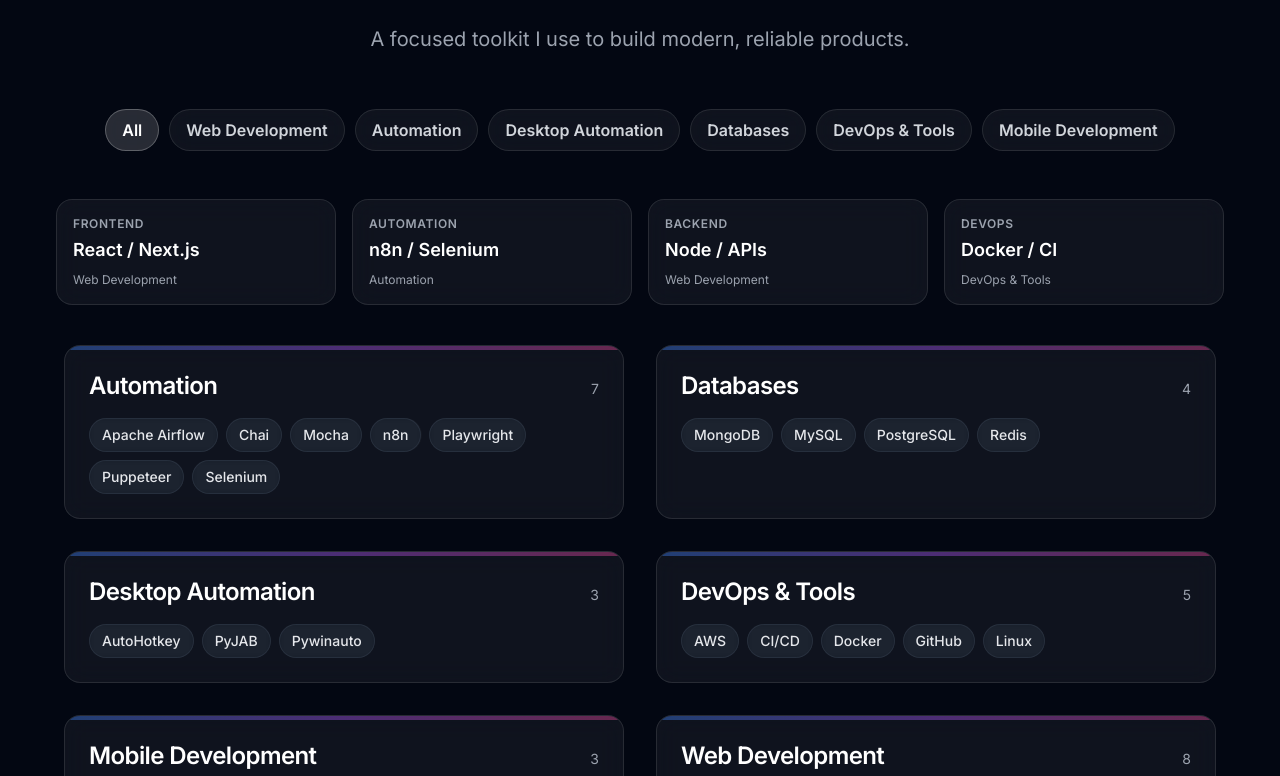
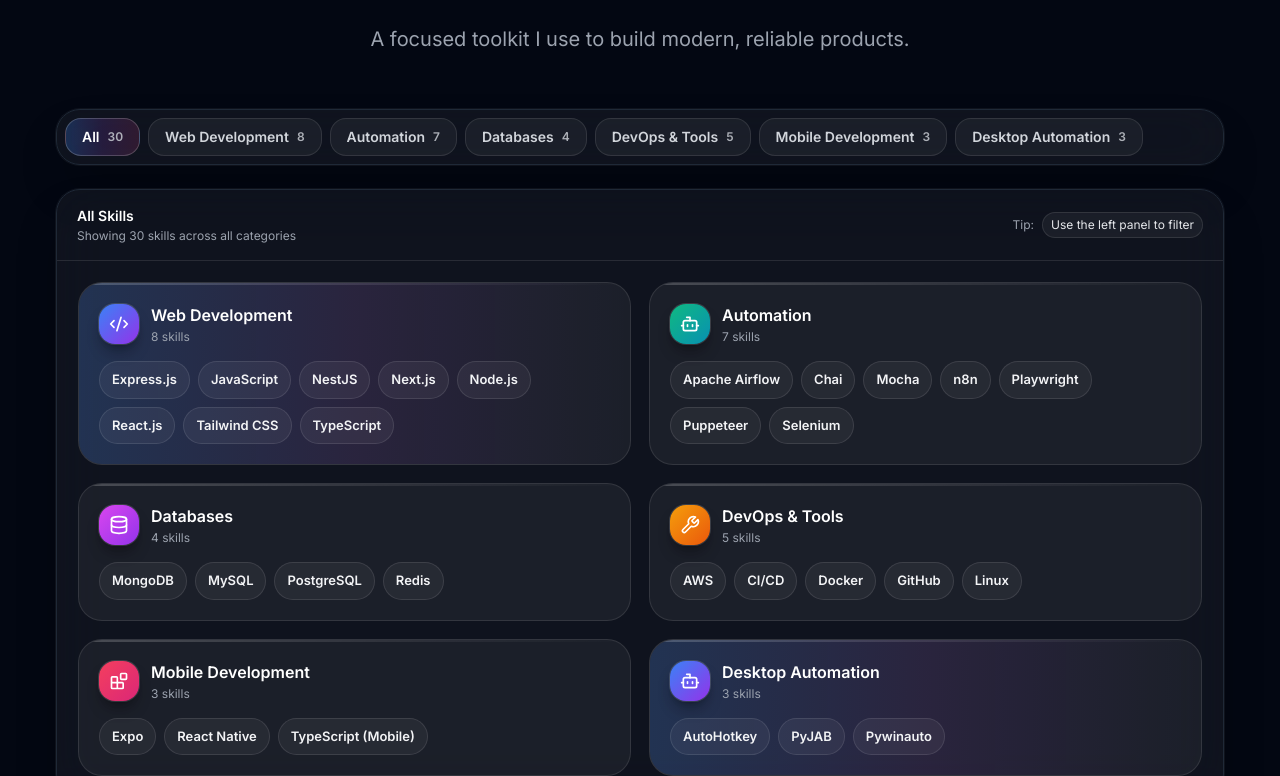
Before and after one commit to alihassan360stu/ali-hassan-portfolio, a Next.js app: page / in a window 1280 px wide. Shown: the part 2844-3620 px from the top of the page. Built offline with nearby package versions, Linux system fonts and the light colour scheme.

Commit message:
update skill portion

```diff
--- a/src/sections/Skills.tsx
+++ b/src/sections/Skills.tsx
@@ -2,14 +2,16 @@
 
 import React, { useState } from 'react'
 import { motion } from 'framer-motion'
+import { Blocks, Bot, Code2, Database, ShieldCheck, Wrench } from 'lucide-react'
 import { skills } from '@/data/skills'
 
 const Skills = () => {
   const [filter, setFilter] = useState<string>('all')
+  const normalizeCategory = (value: string) => value.trim().toLowerCase()
 
   const filteredSkills = filter === 'all'
     ? skills
-    : skills.filter(skill => skill.category === filter)
+    : skills.filter((skill) => normalizeCategory(skill.category) === normalizeCategory(filter))
 
   const containerVariants = {
     hidden: { opacity: 0 },
@@ -33,7 +35,53 @@
     },
   }
 
-  const categories = ['all', ...Array.from(new Set(skills.map(skill => skill.category)))]
+  const preferredCategoryOrder = [
+    'Web Development',
+    'Automation',
+    'Databases',
+    'DevOps & Tools',
+    'Mobile Development',
+    'Desktop Automation',
+  ]
+
+  const uniqueCategories = Array.from(new Set(skills.map((skill) => skill.category.trim())))
+
+  const categories = [
+    'all',
+    ...preferredCategoryOrder.filter((c) => uniqueCategories.includes(c)),
+    ...uniqueCategories.filter((c) => !preferredCategoryOrder.includes(c)),
+  ]
+
+  const categoryCounts = categories.reduce<Record<string, number>>((acc, c) => {
+    if (c === 'all') {
+      acc[c] = skills.length
+      return acc
+    }
+    acc[c] = skills.filter((s) => normalizeCategory(s.category) === normalizeCategory(c)).length
+    return acc
+  }, {})
+
+  const getCategoryMeta = (category: string) => {
+    const key = category.toLowerCase()
+
+    if (key.includes('automation')) {
+      return { Icon: Bot, accent: 'from-emerald-500 to-cyan-600' }
+    }
+    if (key.includes('devops') || key.includes('tool')) {
+      return { Icon: Wrench, accent: 'from-amber-500 to-orange-600' }
+    }
+    if (key.includes('security')) {
+      return { Icon: ShieldCheck, accent: 'from-rose-500 to-pink-600' }
+    }
+    if (key.includes('data') || key.includes('database')) {
+      return { Icon: Database, accent: 'from-fuchsia-500 to-purple-600' }
+    }
+    if (key.includes('web') || key.includes('frontend') || key.includes('backend')) {
+      return { Icon: Code2, accent: 'from-blue-500 to-purple-600' }
+    }
+
+    return { Icon: Blocks, accent: 'from-slate-400 to-slate-600' }
+  }
 
   const groupedSkills = filteredSkills.reduce<Record<string, string[]>>((acc, skill) => {
     if (!acc[skill.category]) acc[skill.category] = []
@@ -41,12 +89,26 @@
     return acc
   }, {})
 
-  const highlights = [
-    { label: 'Frontend', value: 'React / Next.js', category: 'Web Development' },
-    { label: 'Automation', value: 'n8n / Selenium', category: 'Automation' },
-    { label: 'Backend', value: 'Node / APIs', category: 'Web Development' },
-    { label: 'DevOps', value: 'Docker / CI', category: 'DevOps & Tools' }
+  const categoryGradients = [
+    'from-blue-500/20 via-purple-500/10 to-transparent',
+    'from-emerald-500/18 via-cyan-500/10 to-transparent',
+    'from-fuchsia-500/18 via-purple-500/10 to-transparent',
+    'from-amber-500/18 via-orange-500/10 to-transparent',
+    'from-rose-500/18 via-pink-500/10 to-transparent',
   ]
+
+  const categoryAccents = [
+    'from-blue-500 to-purple-600',
+    'from-emerald-500 to-cyan-600',
+    'from-fuchsia-500 to-purple-600',
+    'from-amber-500 to-orange-600',
+    'from-rose-500 to-pink-600',
+  ]
+
+  const getCategoryRank = (category: string) => {
+    const idx = preferredCategoryOrder.indexOf(category)
+    return idx === -1 ? Number.MAX_SAFE_INTEGER : idx
+  }
 
   return (
     <section id="skills" className="section-padding relative overflow-hidden scroll-mt-24 md:scroll-mt-28">
@@ -76,99 +138,142 @@
           </motion.p>
         </motion.div>
 
-        {/* Filter Buttons */}
         <motion.div
-          className="flex flex-wrap justify-center gap-2.5 mb-12"
+          className="space-y-6"
           variants={containerVariants}
           initial="hidden"
           whileInView="visible"
           viewport={{ once: true, margin: "-100px" }}
         >
-          {categories.map((category) => (
-            <motion.button
+          {/* Category Bar */}
+          <motion.div
+            className="rounded-3xl border border-white/12 bg-white/5 backdrop-blur-xl shadow-2xl shadow-black/30 ring-1 ring-white/5"
+            variants={itemVariants}
+          >
+            <div className="p-2 flex gap-2 overflow-x-auto no-scrollbar">
+              {categories.map((category) => {
+                const active = filter === category
+                const label = category.charAt(0).toUpperCase() + category.slice(1)
+                return (
+                  <button
                     key={category}
+                    type="button"
                     onClick={() => setFilter(category)}
-              className={`px-4 py-2 rounded-full text-sm md:text-base font-semibold transition-all duration-200 ${
-                filter === category
-                  ? 'bg-white/15 text-white border border-white/25 backdrop-blur-md'
-                  : 'bg-white/5 text-gray-300 hover:bg-white/10 border border-white/10 backdrop-blur-md'
-              }`}
-              variants={itemVariants}
-              whileHover={{ y: -1 }}
-              whileTap={{ scale: 0.95 }}
+                    className={
+                      'flex-shrink-0 px-4 py-2 rounded-2xl text-sm font-semibold border transition-colors ' +
+                      (active
+                        ? 'border-white/20 text-white bg-gradient-to-r from-blue-500/25 via-purple-500/15 to-pink-500/15'
+                        : 'border-white/10 text-gray-300 bg-white/5 hover:bg-white/10')
+                    }
                   >
-              {category.charAt(0).toUpperCase() + category.slice(1)}
-            </motion.button>
-          ))}
+                    <span className="inline-flex items-center gap-2">
+                      <span className="truncate">{label}</span>
+                      <span className="text-xs text-gray-300/80">{categoryCounts[category] ?? 0}</span>
+                    </span>
+                  </button>
+                )
+              })}
+            </div>
           </motion.div>
 
-        {/* Highlights */}
+          {/* Skills */}
           <motion.div
-          className="grid grid-cols-2 lg:grid-cols-4 gap-4 mb-10"
+            key={filter}
             variants={containerVariants}
             initial="hidden"
-          whileInView="visible"
-          viewport={{ once: true, margin: "-100px" }}
+            animate="visible"
           >
-          {highlights.map((h) => (
-            <motion.button
-              key={h.label}
-              type="button"
-              onClick={() => setFilter(h.category)}
-              className="text-left rounded-2xl border border-white/10 bg-white/5 backdrop-blur-md p-4 hover:bg-white/8 transition-colors"
-              variants={itemVariants}
-              whileHover={{ y: -2 }}
-              whileTap={{ scale: 0.99 }}
-            >
-              <div className="text-xs uppercase tracking-wider text-gray-400 font-semibold">
-                {h.label}
+            <motion.div className="mt-6" variants={itemVariants}>
+              <div className="rounded-3xl border border-white/12 bg-white/5 backdrop-blur-xl overflow-hidden shadow-2xl shadow-black/30 ring-1 ring-white/5">
+                <div className="px-5 py-4 border-b border-white/10 flex items-center justify-between gap-3">
+                  <div className="min-w-0">
+                    <div className="text-sm font-semibold text-white truncate">
+                      {filter === 'all' ? 'All Skills' : filter}
                     </div>
-              <div className="mt-1 text-base md:text-lg font-semibold text-white">
-                {h.value}
+                    <div className="text-xs text-gray-400 mt-0.5">
+                      {filter === 'all'
+                        ? `Showing ${skills.length} skills across all categories`
+                        : `Showing ${categoryCounts[filter] ?? 0} skills`}
                     </div>
-              <div className="mt-2 text-xs text-gray-400">
-                {h.category}
                   </div>
-            </motion.button>
-          ))}
-        </motion.div>
+                  <div className="hidden sm:flex items-center gap-2">
+                    <span className="text-xs text-gray-400">Tip:</span>
+                    <span className="text-xs text-gray-200 border border-white/10 bg-white/5 rounded-full px-2 py-1">
+                      Use the left panel to filter
+                    </span>
+                  </div>
+                </div>
 
-        {/* Skills (clean grouped pills) */}
-        <motion.div
-          className="mx-auto max-w-6xl"
-          variants={containerVariants}
-          initial="hidden"
-          whileInView="visible"
-          viewport={{ once: true, margin: "-100px" }}
-        >
-          <div className="grid grid-cols-1 lg:grid-cols-2 gap-8">
+                <div className="p-5">
+                  {Object.keys(groupedSkills).length === 0 ? (
+                    <div className="rounded-2xl border border-white/10 bg-white/5 p-6 text-center">
+                      <div className="text-white font-semibold">No skills in this category</div>
+                      <div className="text-sm text-gray-400 mt-2">Try another category from the top bar.</div>
+                    </div>
+                  ) : (
+                    <div className="grid grid-cols-1 md:grid-cols-2 gap-4">
                       {Object.entries(groupedSkills)
-              .sort(([a], [b]) => a.localeCompare(b))
-              .map(([category, names]) => (
+                      .sort(([a], [b]) => {
+                        const rankDiff = getCategoryRank(a) - getCategoryRank(b)
+                        if (rankDiff !== 0) return rankDiff
+                        return a.localeCompare(b)
+                      })
+                      .map(([category, names], idx) => {
+                        const gradient = categoryGradients[idx % categoryGradients.length]
+                        const accent = categoryAccents[idx % categoryAccents.length]
+                        const { Icon } = getCategoryMeta(category)
+
+                          return (
                             <motion.div
                               key={category}
-                  className="rounded-2xl border border-white/10 bg-white/5 backdrop-blur-md p-6 relative overflow-hidden"
-                  variants={itemVariants}
+                              className="rounded-3xl p-[1px] bg-gradient-to-br from-white/12 via-white/6 to-white/12"
                             >
-                  <div className="absolute inset-x-0 top-0 h-1 bg-gradient-to-r from-blue-500/40 via-purple-500/40 to-pink-500/40" />
-                  <div className="flex items-baseline justify-between gap-3 mb-4">
-                    <h3 className="text-xl md:text-2xl font-semibold text-white">
-                      {category}
-                    </h3>
-                    <span className="text-sm text-gray-400">{names.length}</span>
+                              <div className="rounded-3xl border border-white/10 bg-white/5 p-5 relative overflow-hidden">
+                                <div className={`absolute inset-0 bg-gradient-to-r ${gradient}`} />
+                                <div className="absolute inset-x-0 top-0 h-0.5 bg-gradient-to-r from-white/20 via-white/10 to-transparent" />
+
+                                <div className="relative">
+                                  <div className="flex items-center justify-between gap-3 mb-4">
+                                    <div className="flex items-center gap-3 min-w-0">
+                                      <div
+                                        className={
+                                          'h-10 w-10 rounded-2xl bg-gradient-to-br ' +
+                                          accent +
+                                          ' ring-1 ring-white/15 shadow-lg shadow-black/30 flex items-center justify-center'
+                                        }
+                                      >
+                                        <Icon className="h-5 w-5 text-white" />
                                       </div>
+                                      <div className="min-w-0">
+                                        <div className="text-base font-semibold text-white truncate">{category}</div>
+                                        <div className="text-xs text-gray-400 mt-0.5">{names.length} skills</div>
+                                      </div>
+                                    </div>
+                                  </div>
+
                                   <div className="flex flex-wrap gap-2">
                                     {names
                                       .sort((a, b) => a.localeCompare(b))
                                       .map((name) => (
-                        <span key={name} className="skill-badge">
+                                        <span
+                                          key={name}
+                                          className="inline-flex items-center rounded-full border border-white/10 bg-white/5 px-3 py-2 text-[13px] font-semibold text-gray-100 hover:border-white/20 hover:bg-white/10 transition-colors"
+                                        >
                                           {name}
                                         </span>
                                       ))}
                                   </div>
+                                </div>
+                              </div>
                             </motion.div>
-              ))}
+                          )
+                        })}
                     </div>
+                  )}
+                </div>
+              </div>
+            </motion.div>
+          </motion.div>
         </motion.div>
       </div>
     </section>
```
Also changed, not shown: src/sections/Contact.tsx (+9 -1 lines). Lines whose indentation alone changed are shown as unchanged.
